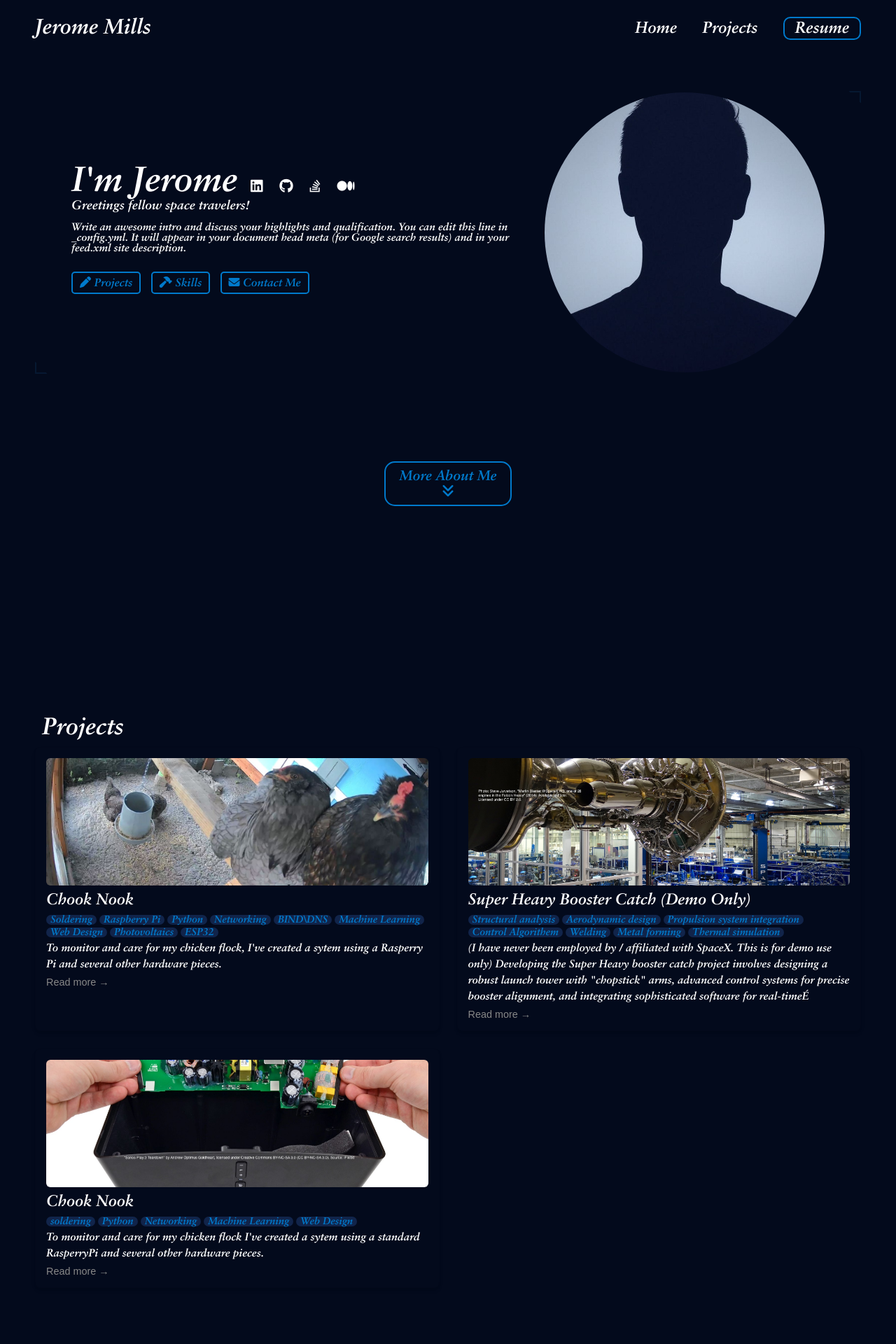
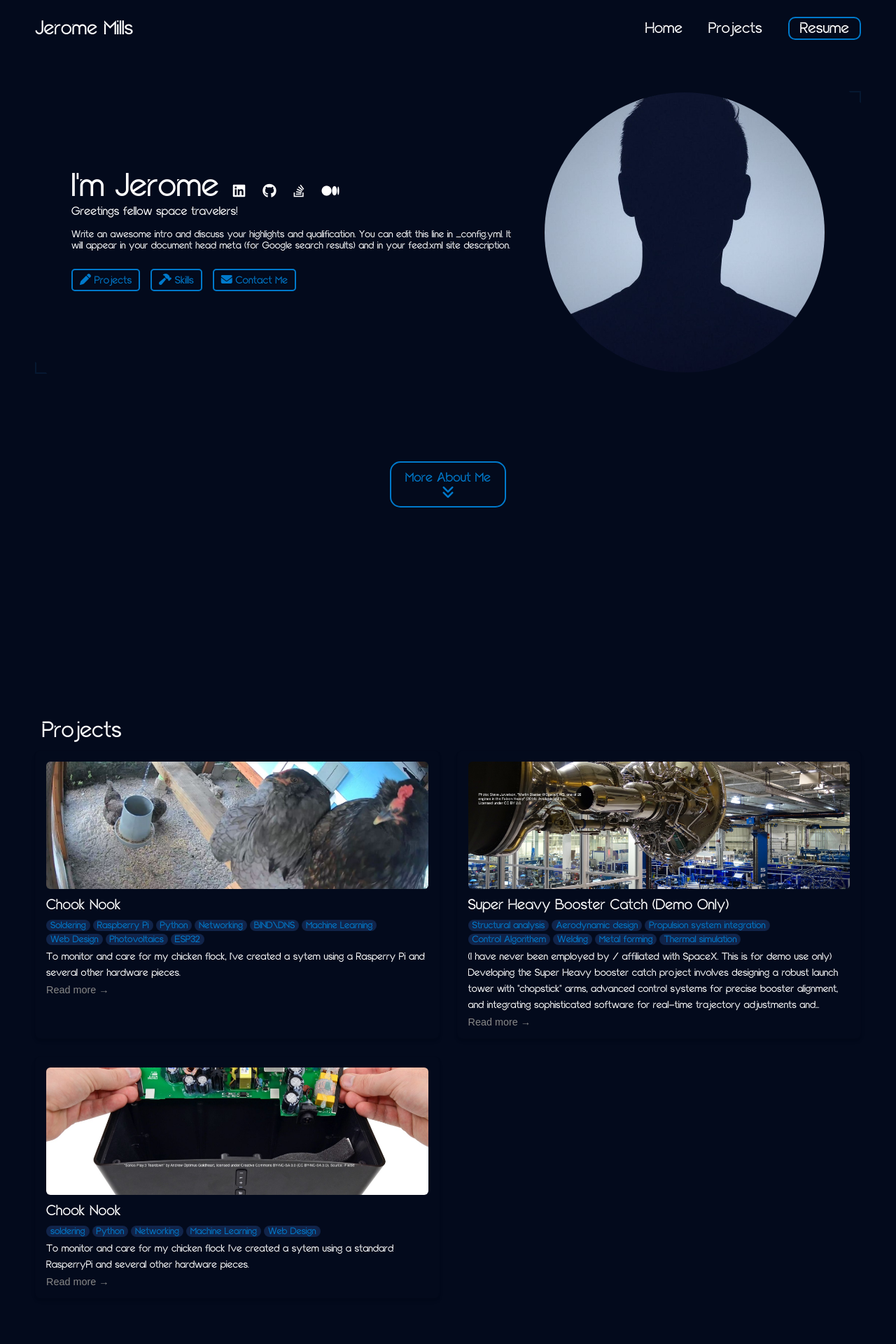
Before and after one commit to IpslWon/IpslWon.github.io, a Jekyll site: the page built from index.html, in a window 1280 px wide. Shown: the top 1920 px of the page at 70% size. Built offline with Jekyll 4.4.1, drawn with Linux system fonts in a browser that asks for light colours.

Commit message:
checking another font

```diff
--- a/css/styles.css
+++ b/css/styles.css
@@ -23,6 +23,19 @@
     font-display: swap;
 }
 
+@font-face {
+    font-family: 'Xeroda Regular';
+    src: url('xeroda.eot');
+    src: url('xeroda.eot?#iefix') format('embedded-opentype'),
+        url('xeroda.woff2') format('woff2'),
+        url('xeroda .woff') format('woff'),
+        url('xeroda.ttf') format('truetype'),
+        url('xeroda.svg#SabonCE-BoldItalic') format('svg');
+    font-weight: bold;
+    font-style: italic;
+    font-display: swap;
+}
+
 
 * {
     margin: 0;
@@ -37,7 +50,7 @@ html {
 
 body {
     padding: 0 50px;
-    font-family: 'Sabon CE Roman','Poppins', sans-serif;
+    font-family: 'Xeroda Regular', 'Sabon CE Roman','Poppins', sans-serif;
     background-color: var(--background-color);
     max-width: 1400px;
     margin: 0 auto;
```
Also changed, not shown: css/xeroda.otf (added), css/xeroda.svg (added), css/xeroda.ttf (added), css/xeroda.woff (added), css/xeroda.woff2 (added), 1 other file.
